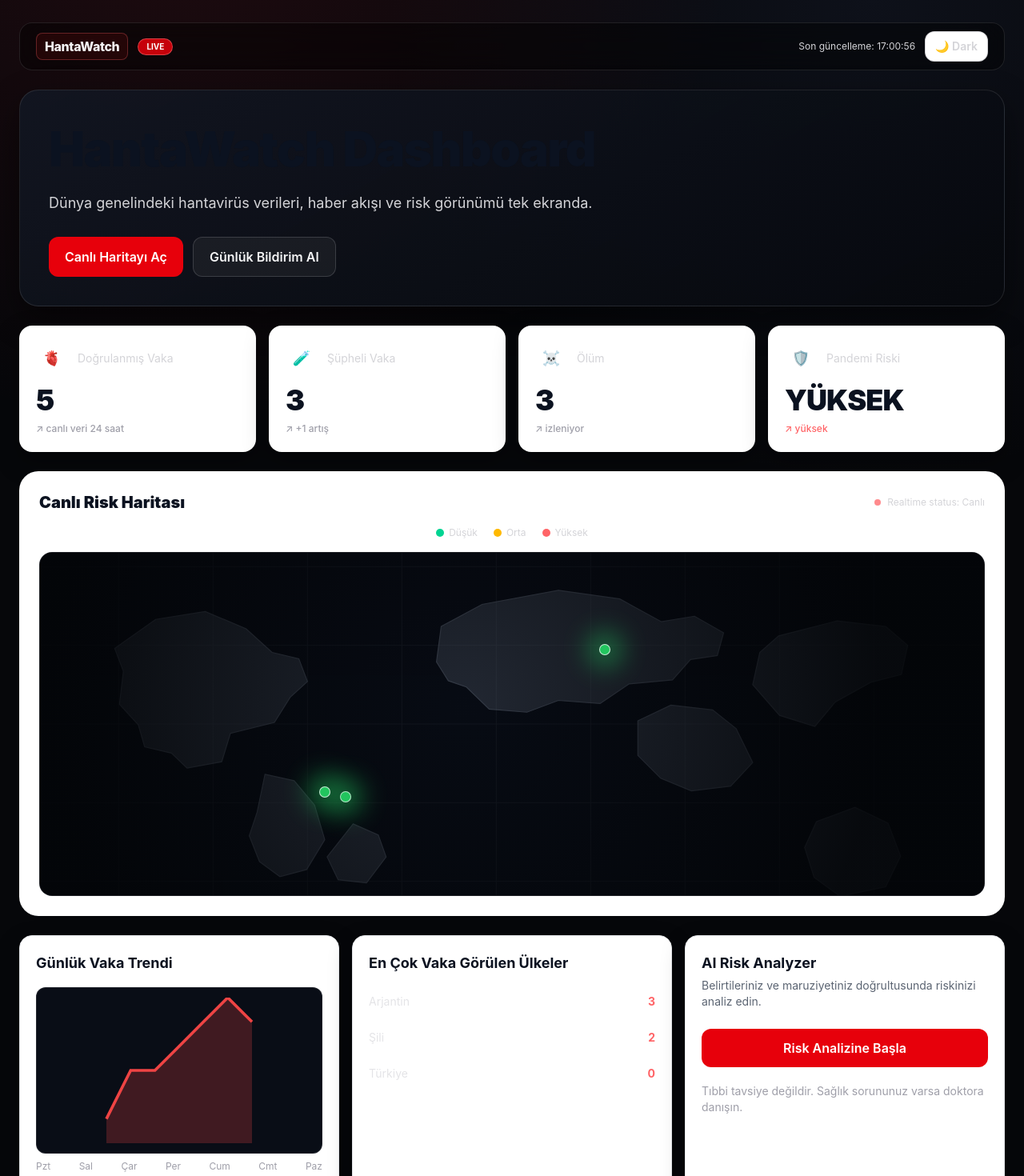
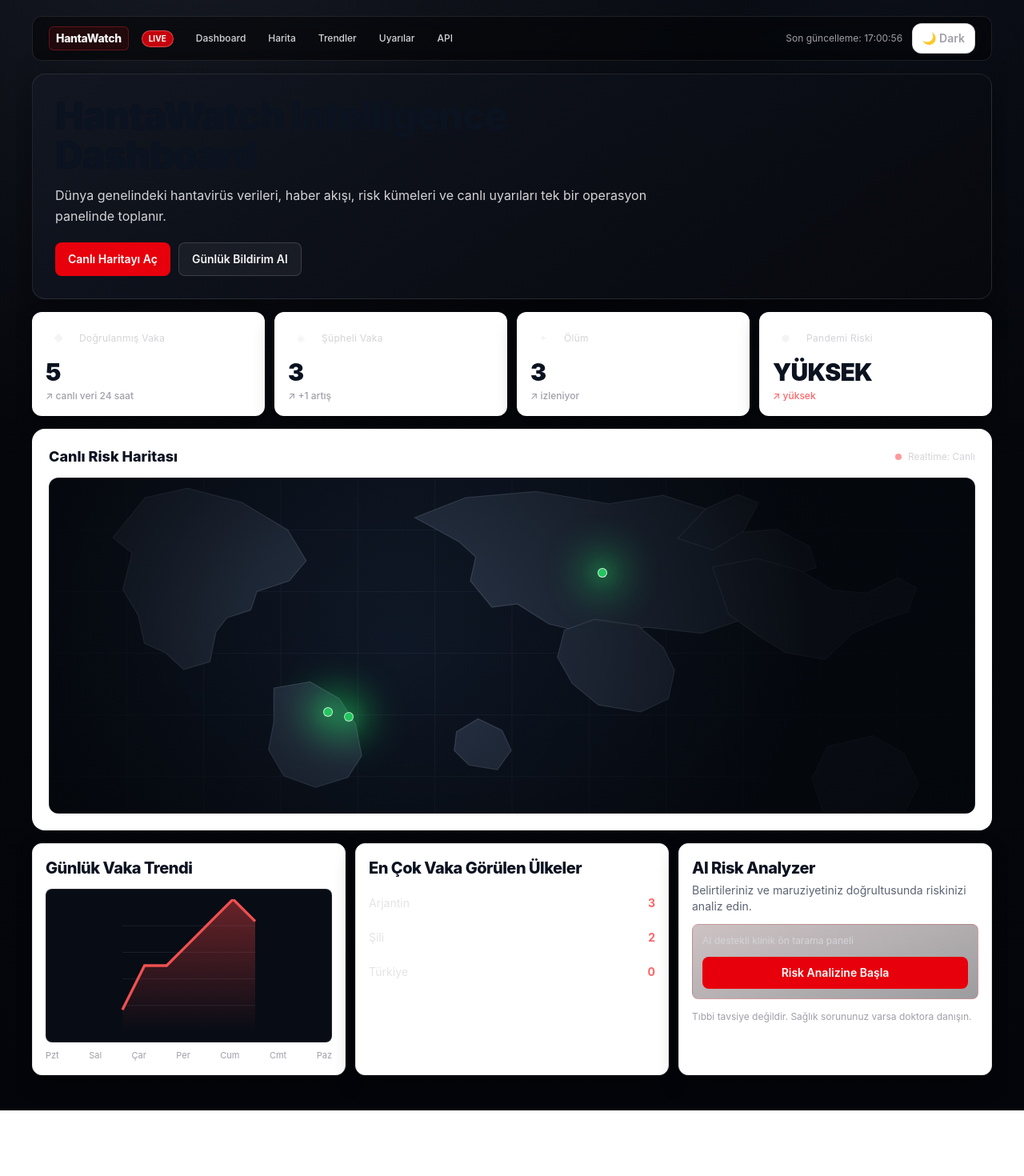
Before and after one commit to hanta-pixel/hantawatch, a Next.js app: page / in a window 1280 px wide. Shown: the top 1470 px of the page at 80% size. After the commit the page ends 1388 px from the top, so only its background shows below. Built offline with nearby package versions, Linux system fonts and the light colour scheme.

Commit message:
Refine dashboard with premium dense intelligence styling

```diff
--- a/app/globals.css
+++ b/app/globals.css
@@ -25,9 +25,10 @@
 body {
   min-height: 100vh;
   background:
-    radial-gradient(circle at 18% -10%, rgba(215, 38, 56, 0.12), transparent 35%),
-    radial-gradient(circle at 85% 0%, rgba(70, 88, 140, 0.12), transparent 32%),
-    #06070a;
+    radial-gradient(circle at 18% -10%, rgba(115, 129, 164, 0.16), transparent 38%),
+    radial-gradient(circle at 87% -2%, rgba(56, 72, 106, 0.12), transparent 33%),
+    linear-gradient(180deg, #05070c, #04060b 58%, #03050a),
+    repeating-linear-gradient(0deg, rgba(255,255,255,0.012) 0 1px, transparent 1px 3px);
   color: var(--foreground);
   font-family: Inter, Arial, Helvetica, sans-serif;
 }
--- a/app/page.tsx
+++ b/app/page.tsx
@@ -25,7 +25,7 @@ export default function Page() {
   ];
 
   return (
-    <main className="mx-auto w-full max-w-[1280px] overflow-x-hidden px-4 py-5 md:px-6 md:py-7">
+    <main className="mx-auto w-full max-w-[1240px] overflow-x-hidden px-4 py-4 md:px-5 md:py-5">
       <PremiumNavbar lastUpdated={data ? new Date(data.updatedAt).toLocaleTimeString('tr-TR') : undefined} />
       <Hero />
       <Stats items={stats} />
--- a/components/dashboard/case-charts.tsx
+++ b/components/dashboard/case-charts.tsx
@@ -10,24 +10,29 @@ export function CaseCharts({ trend, countries }: CaseChartsProps) {
   const max = Math.max(...trend.map((t) => t.cases), 1);
   const points = trend.map((t, i) => `${(i / Math.max(trend.length - 1, 1)) * 100},${100 - (t.cases / max) * 100}`).join(' ');
 
-  return <section className="mb-8 grid gap-4 lg:grid-cols-3">
+  return <section className="mb-6 grid gap-3 lg:grid-cols-3">
     <ReusableCard title="Günlük Vaka Trendi" className="premium-hover lg:col-span-1">
-      <div className="mt-2 h-52 rounded-xl border border-white/10 bg-[#090d16] p-3">
+      <div className="mt-1 h-48 rounded-lg border border-white/10 bg-[#080c15] p-3">
         <svg viewBox="0 0 100 100" className="h-full w-full">
-          <polyline points={points} fill="none" stroke="#ef4444" strokeWidth="2" />
-          <polygon points={`0,100 ${points} 100,100`} fill="rgba(239,68,68,0.24)" />
+          <defs><linearGradient id="lineFill" x1="0" y1="0" x2="0" y2="1"><stop offset="0" stopColor="rgba(239,68,68,0.42)" /><stop offset="1" stopColor="rgba(239,68,68,0)" /></linearGradient></defs>
+          <g stroke="rgba(120,134,160,0.25)" strokeWidth="0.4">{[20, 40, 60, 80].map((y) => <line key={y} x1="0" y1={y} x2="100" y2={y} />)}</g>
+          <polyline points={points} fill="none" stroke="#f05252" strokeWidth="2" />
+          <polygon points={`0,100 ${points} 100,100`} fill="url(#lineFill)" />
         </svg>
       </div>
-      <div className="mt-2 flex justify-between text-xs text-zinc-400">{trend.map((t) => <span key={t.day}>{t.day}</span>)}</div>
+      <div className="mt-2 flex justify-between text-[11px] text-zinc-400">{trend.map((t) => <span key={t.day}>{t.day}</span>)}</div>
     </ReusableCard>
 
     <ReusableCard title="En Çok Vaka Görülen Ülkeler" className="premium-hover lg:col-span-1">
-      <div className="space-y-2 text-sm">{sorted.map((country) => <div key={country.code} className="flex items-center justify-between border-b border-white/10 py-2"><span className="text-zinc-200">{country.country}</span><span className="font-bold text-red-400">{country.cases}</span></div>)}</div>
+      <div className="space-y-1.5 text-sm">{sorted.map((country) => <div key={country.code} className="flex items-center justify-between border-b border-white/10 py-2"><span className="text-zinc-200">{country.country}</span><span className="font-bold text-red-400">{country.cases}</span></div>)}</div>
     </ReusableCard>
 
     <ReusableCard title="AI Risk Analyzer" description="Belirtileriniz ve maruziyetiniz doğrultusunda riskinizi analiz edin." className="premium-hover lg:col-span-1">
-      <button className="mt-2 w-full rounded-xl bg-red-600 px-4 py-3 font-semibold text-white transition hover:bg-red-500">Risk Analizine Başla</button>
-      <p className="mt-5 text-sm text-zinc-400">Tıbbi tavsiye değildir. Sağlık sorununuz varsa doktora danışın.</p>
+      <div className="rounded-lg border border-red-500/20 bg-[linear-gradient(160deg,rgba(56,12,18,0.25),rgba(8,10,16,0.4))] p-3">
+        <p className="text-xs text-zinc-300">AI destekli klinik ön tarama paneli</p>
+        <button className="mt-3 w-full rounded-lg bg-red-600 px-4 py-2.5 text-sm font-semibold text-white transition hover:bg-red-500">Risk Analizine Başla</button>
+      </div>
+      <p className="mt-3 text-xs leading-relaxed text-zinc-400">Tıbbi tavsiye değildir. Sağlık sorununuz varsa doktora danışın.</p>
     </ReusableCard>
   </section>;
 }
--- a/components/dashboard/hero.tsx
+++ b/components/dashboard/hero.tsx
@@ -1,13 +1,13 @@
 export function Hero() {
   return (
-    <section className="dashboard-enter mb-6 rounded-3xl border border-white/10 bg-[linear-gradient(150deg,rgba(18,23,34,0.9),rgba(7,9,14,0.95))] p-7 shadow-[0_16px_42px_rgba(0,0,0,0.45)] md:p-9">
+    <section className="dashboard-enter mb-4 rounded-2xl border border-white/10 bg-[linear-gradient(145deg,rgba(18,23,34,0.92),rgba(7,9,14,0.96))] p-6 shadow-[0_16px_40px_rgba(0,0,0,0.42)] md:p-7">
       <div className="max-w-3xl">
-        <h1 className="text-4xl font-black leading-tight tracking-tight md:text-6xl">HantaWatch Dashboard</h1>
-        <p className="mt-4 text-base text-zinc-300 md:text-lg">Dünya genelindeki hantavirüs verileri, haber akışı ve risk görünümü tek ekranda.</p>
+        <h1 className="text-4xl font-black leading-[1.02] tracking-tight md:text-5xl">HantaWatch Intelligence Dashboard</h1>
+        <p className="mt-3 text-sm leading-relaxed text-zinc-300 md:text-base">Dünya genelindeki hantavirüs verileri, haber akışı, risk kümeleri ve canlı uyarıları tek bir operasyon panelinde toplanır.</p>
       </div>
-      <div className="mt-7 flex flex-wrap gap-3">
-        <button className="rounded-xl bg-red-600 px-5 py-3 font-semibold text-white transition hover:bg-red-500">Canlı Haritayı Aç</button>
-        <button className="rounded-xl border border-white/15 bg-white/5 px-5 py-3 font-semibold text-zinc-100 transition hover:bg-white/10">Günlük Bildirim Al</button>
+      <div className="mt-5 flex flex-wrap gap-2.5">
+        <button className="rounded-lg bg-red-600 px-4 py-2.5 text-sm font-semibold text-white transition hover:bg-red-500">Canlı Haritayı Aç</button>
+        <button className="rounded-lg border border-white/15 bg-white/5 px-4 py-2.5 text-sm font-semibold text-zinc-100 transition hover:bg-white/10">Günlük Bildirim Al</button>
       </div>
     </section>
   );
--- a/components/dashboard/live-world-map.tsx
+++ b/components/dashboard/live-world-map.tsx
@@ -7,21 +7,15 @@ const riskLabel: Record<CountryRiskPoint['risk'], string> = { low: 'Düşük', m
 const project = (lat: number, lng: number) => ({ x: ((lng + 180) / 360) * 100, y: ((90 - lat) / 180) * 100 });
 
 export function LiveWorldMap({ countries, live }: LiveWorldMapProps) {
-  return <section className="dashboard-enter mb-6 rounded-3xl border border-white/10 bg-[var(--card-bg)] p-4 md:p-6">
-    <div className="mb-4 flex items-center justify-between">
-      <h2 className="text-xl font-black">Canlı Risk Haritası</h2>
-      <div className="flex items-center gap-2 text-xs text-zinc-300"><span className={`h-2 w-2 rounded-full ${live ? 'bg-red-400' : 'bg-amber-400'} animate-pulse`} />Realtime status: {live ? 'Canlı' : 'Senkronize'}</div>
+  return <section className="dashboard-enter mb-4 rounded-2xl border border-white/10 bg-[var(--card-bg)] p-4 md:p-5">
+    <div className="mb-3 flex items-center justify-between">
+      <h2 className="text-lg font-extrabold">Canlı Risk Haritası</h2>
+      <div className="flex items-center gap-2 text-xs text-zinc-300"><span className={`h-2 w-2 rounded-full ${live ? 'bg-red-400' : 'bg-amber-400'} animate-pulse`} />Realtime: {live ? 'Canlı' : 'Senkronize'}</div>
     </div>
-    <div className="mb-4 flex items-center justify-center gap-5 text-xs text-zinc-300">
-      <span className="inline-flex items-center gap-1.5"><span className="h-2.5 w-2.5 rounded-full bg-emerald-400" />Düşük</span>
-      <span className="inline-flex items-center gap-1.5"><span className="h-2.5 w-2.5 rounded-full bg-amber-400" />Orta</span>
-      <span className="inline-flex items-center gap-1.5"><span className="h-2.5 w-2.5 rounded-full bg-red-400" />Yüksek</span>
-    </div>
-
-    <div className="relative h-[330px] overflow-hidden rounded-2xl border border-white/10 bg-[#05070d] md:h-[430px]">
-      <div className="absolute inset-0 bg-[url('/globe.svg')] bg-cover bg-center opacity-80" />
-      <div className="absolute inset-0 bg-[radial-gradient(circle_at_45%_45%,rgba(17,24,39,0.25),rgba(3,5,8,0.88)_75%)]" />
-      {countries.map((country) => { const pos = project(country.lat, country.lng); const color = getRiskColor(country.risk); return <button key={country.code} type="button" className="group absolute -translate-x-1/2 -translate-y-1/2" style={{ left: `${pos.x}%`, top: `${pos.y}%` }}><span className="absolute left-1/2 top-1/2 h-11 w-11 -translate-x-1/2 -translate-y-1/2 rounded-full opacity-45 blur-lg animate-pulse" style={{ backgroundColor: color }} /><span className="relative block h-3.5 w-3.5 rounded-full border border-white/75" style={{ backgroundColor: color }} /><span className="pointer-events-none absolute left-1/2 top-7 z-20 hidden w-52 -translate-x-1/2 rounded-xl border border-white/15 bg-zinc-950/95 p-3 text-left text-xs text-zinc-100 shadow-2xl group-hover:block group-focus:block group-active:block"><strong className="block text-sm text-red-200">{country.country}</strong><span className="block">Vaka: {country.cases}</span><span className="block">Ölüm: {country.deaths}</span><span className="block">Risk: {riskLabel[country.risk]}</span></span></button>; })}
+    <div className="relative h-[320px] overflow-hidden rounded-xl border border-white/10 bg-[#05070d] md:h-[420px]">
+      <div className="absolute inset-0 bg-[url('/world-map-real.svg')] bg-cover bg-center opacity-95" />
+      <div className="absolute inset-0 bg-[radial-gradient(circle_at_38%_50%,rgba(53,80,120,0.18),rgba(4,7,12,0.86)_68%)]" />
+      {countries.map((country) => { const pos = project(country.lat, country.lng); const color = getRiskColor(country.risk); return <button key={country.code} type="button" className="group absolute -translate-x-1/2 -translate-y-1/2" style={{ left: `${pos.x}%`, top: `${pos.y}%` }}><span className="absolute left-1/2 top-1/2 h-14 w-14 -translate-x-1/2 -translate-y-1/2 rounded-full opacity-45 blur-xl" style={{ backgroundColor: color }} /><span className="relative block h-3 w-3 rounded-full border border-white/80 shadow-[0_0_22px_currentColor]" style={{ backgroundColor: color, color }} /><span className="pointer-events-none absolute left-1/2 top-7 z-20 hidden w-52 -translate-x-1/2 rounded-xl border border-white/15 bg-zinc-950/95 p-3 text-left text-xs text-zinc-100 shadow-2xl group-hover:block group-focus:block"><strong className="block text-sm text-red-200">{country.country}</strong><span className="block">Vaka: {country.cases}</span><span className="block">Ölüm: {country.deaths}</span><span className="block">Risk: {riskLabel[country.risk]}</span></span></button>; })}
     </div>
   </section>;
 }
--- a/components/dashboard/premium-navbar.tsx
+++ b/components/dashboard/premium-navbar.tsx
@@ -4,15 +4,20 @@ import { ThemeToggle } from './theme-toggle';
 
 type PremiumNavbarProps = { lastUpdated?: string };
 
+const navItems = ['Dashboard', 'Harita', 'Trendler', 'Uyarılar', 'API'];
+
 export function PremiumNavbar({ lastUpdated }: PremiumNavbarProps) {
   return (
-    <header className="dashboard-enter mb-6 rounded-2xl border border-white/10 bg-black/40 px-4 py-2.5 backdrop-blur-xl md:px-5">
-      <div className="flex items-center justify-between gap-3">
-        <div className="flex items-center gap-3">
-          <div className="rounded-lg border border-red-400/30 bg-red-950/40 px-2.5 py-1 text-base font-extrabold tracking-tight text-zinc-100">HantaWatch</div>
-          <span className="rounded-full border border-red-300/40 bg-red-600/85 px-2.5 py-0.5 text-[10px] font-bold text-white">LIVE</span>
+    <header className="dashboard-enter mb-4 rounded-xl border border-white/10 bg-black/45 px-4 py-2 backdrop-blur-2xl md:px-5">
+      <div className="flex flex-wrap items-center justify-between gap-3">
+        <div className="flex items-center gap-4">
+          <div className="rounded-md border border-red-500/30 bg-red-950/40 px-2 py-1 text-sm font-extrabold tracking-tight text-zinc-100">HantaWatch</div>
+          <span className="rounded-full border border-red-300/45 bg-red-600/85 px-2 py-0.5 text-[10px] font-bold text-white">LIVE</span>
+          <nav className="hidden items-center gap-1 md:flex">
+            {navItems.map((item) => <button key={item} className="rounded-md px-3 py-1 text-xs font-medium text-zinc-300 transition hover:bg-white/10 hover:text-white">{item}</button>)}
+          </nav>
         </div>
-        <div className="flex items-center gap-3 text-xs text-zinc-300">
+        <div className="flex items-center gap-3 text-xs text-zinc-400">
           <span>Son güncelleme: {lastUpdated ?? 'Bekleniyor'}</span>
           <ThemeToggle />
         </div>
--- a/components/dashboard/reusable-card.tsx
+++ b/components/dashboard/reusable-card.tsx
@@ -9,10 +9,10 @@ type ReusableCardProps = {
 
 export function ReusableCard({ title, description, children, className = '' }: ReusableCardProps) {
   return (
-    <article className={`rounded-2xl border border-[var(--card-border)] bg-[var(--card-bg)] p-5 shadow-[0_12px_30px_rgba(0,0,0,0.28)] ${className}`}>
-      {title ? <h3 className="text-lg font-bold">{title}</h3> : null}
+    <article className={`rounded-xl border border-[var(--card-border)] bg-[var(--card-bg)] p-4 shadow-[0_12px_26px_rgba(0,0,0,0.32)] ${className}`}>
+      {title ? <h3 className="text-xl font-extrabold tracking-tight">{title}</h3> : null}
       {description ? <p className="mt-1 text-sm text-[var(--muted)]">{description}</p> : null}
-      <div className={title || description ? 'mt-4' : ''}>{children}</div>
+      <div className={title || description ? 'mt-3' : ''}>{children}</div>
     </article>
   );
 }
--- a/components/dashboard/stats.tsx
+++ b/components/dashboard/stats.tsx
@@ -5,10 +5,10 @@ import type { StatItem } from '@/lib/types/dashboard';
 type StatsProps = { items: StatItem[] };
 
 const iconByLabel: Record<string, string> = {
-  'Doğrulanmış Vaka': '🫀',
-  'Şüpheli Vaka': '🧪',
-  'Ölüm': '☠️',
-  'Pandemi Riski': '🛡️',
+  'Doğrulanmış Vaka': '◆',
+  'Şüpheli Vaka': '◉',
+  'Ölüm': '✦',
+  'Pandemi Riski': '⬢',
 };
 
 const trendTone = (trend?: string) => {
@@ -21,18 +21,14 @@ const trendTone = (trend?: string) => {
 };
 
 export function Stats({ items }: StatsProps) {
-  return (
-    <section className="dashboard-enter mb-6 grid grid-cols-1 gap-4 sm:grid-cols-2 xl:grid-cols-4">
-      {items.map((item) => (
-        <article key={item.label} className="premium-hover rounded-2xl border border-white/10 bg-[var(--card-bg)] p-5 shadow-[0_12px_30px_rgba(0,0,0,0.35)]">
-          <div className="flex items-center gap-3">
-            <div className="flex h-10 w-10 items-center justify-center rounded-full bg-white/10 text-lg">{iconByLabel[item.label] ?? '•'}</div>
-            <p className="text-sm text-zinc-300">{item.label}</p>
-          </div>
-          <p className="mt-3 text-4xl font-black tracking-tight">{item.value}</p>
-          {item.trend ? <p className={`mt-2 text-xs font-medium ${trendTone(item.trend)}`}>↗ {item.trend}</p> : null}
-        </article>
-      ))}
-    </section>
-  );
+  return <section className="dashboard-enter mb-4 grid grid-cols-1 gap-3 sm:grid-cols-2 xl:grid-cols-4">
+    {items.map((item) => <article key={item.label} className="premium-hover rounded-xl border border-white/10 bg-[var(--card-bg)] p-4 shadow-[0_12px_24px_rgba(0,0,0,0.35)]">
+      <div className="flex items-center gap-2.5">
+        <div className="flex h-8 w-8 items-center justify-center rounded-md border border-white/15 bg-white/10 text-xs text-zinc-100">{iconByLabel[item.label] ?? '•'}</div>
+        <p className="text-xs tracking-wide text-zinc-300">{item.label}</p>
+      </div>
+      <p className="mt-2 text-3xl font-black tracking-tight">{item.value}</p>
+      {item.trend ? <p className={`mt-1 text-xs font-medium ${trendTone(item.trend)}`}>↗ {item.trend}</p> : null}
+    </article>)}
+  </section>;
 }
```
Also changed, not shown: public/world-map-real.svg (added).
